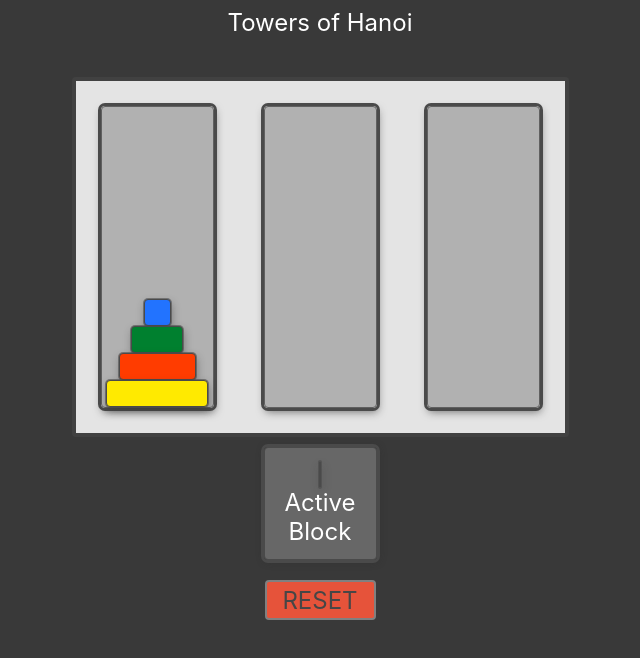
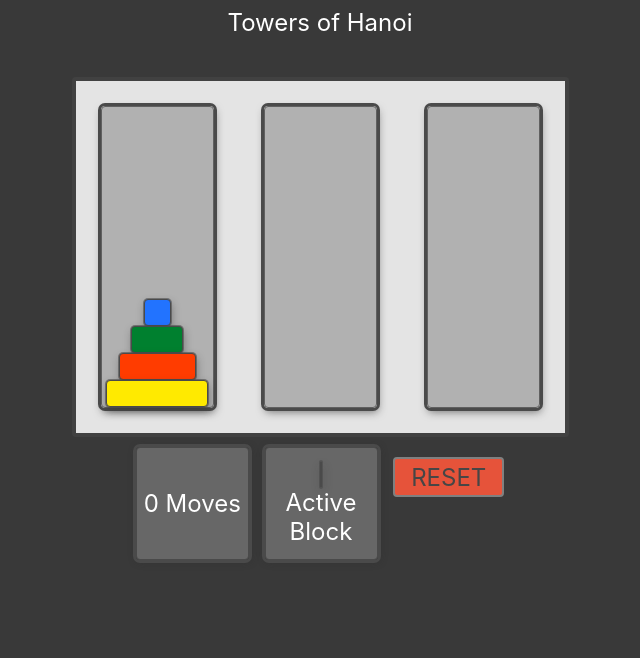
Before and after one commit to konarie1990/towers-of-hanoi-react, a React (Create React App) app: page / in a window 1280 px wide. Shown: the top 658 px of the page, without its empty margins (320-960 px from the left). Built offline with nearby package versions, Linux system fonts and the light colour scheme.

Commit message:
some more tweaks to towers

```diff
--- a/src/App.css
+++ b/src/App.css
@@ -69,7 +69,32 @@ body {
   background-color: rgb(255, 234, 0);
 }
 
+.dataDisplay {
+  display: flex;
+  flex-direction: row;
+  justify-content: space-evenly;
+  width: 400px;
+  height: 150px;
+}
+
 .blockSelect {
+  display: flex;
+  flex-direction: column-reverse;
+  justify-content: center;
+  align-items: center;
+  margin-top: 10px;
+  width: 111px;
+  height: 111px;
+  border: white 5px solid;
+  text-align: center;
+  background-color: rgba(138, 138, 138, 0.564);
+  border: rgb(74, 74, 74) solid 1px;
+  border-radius: 4px;
+  box-shadow: 0px 0px 0px 3px rgb(74, 74, 74),
+    1px 1px 8px 0 rgba(40, 40, 40, 0.4);
+}
+
+.counterDisplay {
   display: flex;
   flex-direction: column-reverse;
   justify-content: center;
--- a/src/App.js
+++ b/src/App.js
@@ -9,7 +9,8 @@ class App extends Component {
       b: [],
       c: [],
       activeBlock: null,
-      myText: "Towers of Hanoi"
+      myText: "Towers of Hanoi",
+      counter: 0
     };
   }
 
@@ -36,6 +37,9 @@ class App extends Component {
       return;
     }
 
+    if (this.counter()) {
+      return;
+    }
     if (!this.state.activeBlock) {
       let lastPiece = parseInt(currentStack.slice(currentStack.length - 1));
       this.setState({
@@ -77,7 +81,7 @@ class App extends Component {
         });
       }
       console.log(currentStack);
-      // if win logic is detected "you win!!!" is displayed and gameplay stops
+      // if win logic is detected "you win!!!" is displayed in place of game title and gameplay stops
       if (this.winLogic()) {
         this.setState({ myText: "You Win!!!" });
       }
@@ -101,18 +105,28 @@ class App extends Component {
   winLogic = () => (this.state.c.length === 4 ? true : false);
   // because of the functionality of the game (click on stack, top block goes into memory) once a block is clicked, there is no indication of what block you are currently holding - to fix this I took the active block grab the and display it in a small window below the board -
   blockSelect = () => {
+    // Active Block
     if (this.state.activeBlock) {
       return;
     }
   };
 
+  counter = () => {
+    for (let i = 0; i < this.state.counter.length; i++) {
+      this.setState({ counter: [i] });
+      return { counter: [i] };
+    }
+  };
+
+  // reset game state
   resetGame = () =>
     this.setState({
       a: [4, 3, 2, 1],
       b: [],
       c: [],
       activeBlock: null,
-      myText: "Towers of Hanoi"
+      myText: "Towers of Hanoi",
+      counter: 0
     });
 
   render() {
@@ -136,14 +150,21 @@ class App extends Component {
             })}
           </div>
         </div>
+        <div className="dataDisplay">
+          <div className="counterDisplay">
+            {this.state.counter} {" Moves"}
+            <div />
+          </div>
           <div className="blockSelect">
             {"Active Block "}
             <div data-block={this.state.activeBlock * 25} />
             <div />
           </div>
+
           <button className="resetButton" onClick={() => this.resetGame()}>
             RESET
           </button>
+        </div>
       </div>
     );
   }
```
Lines whose indentation alone changed are shown as unchanged.
